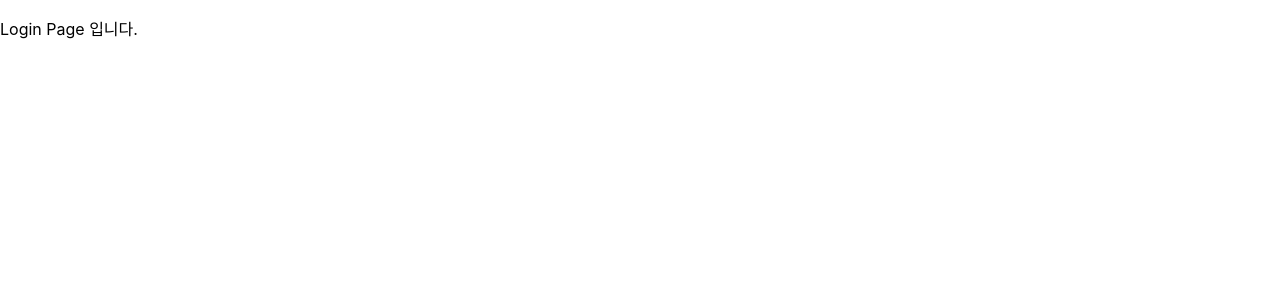
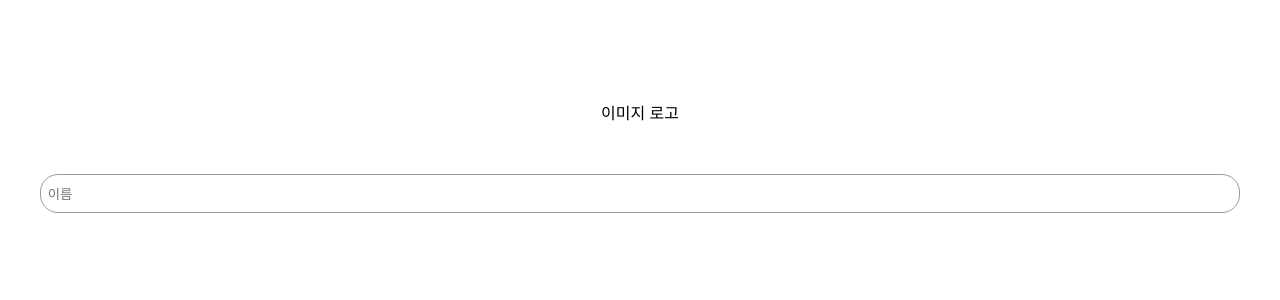
Before and after one commit to jks2024/kh-react-miniprj-230411, a React (Create React App) app: page / in a window 1280 px wide. Shown: the top 300 px of the page. Built offline with nearby package versions, Linux system fonts and the light colour scheme.

Commit message:
로그인 페이지 작성

```diff
--- a/package.json
+++ b/package.json
@@ -10,6 +10,7 @@
     "react-dom": "^18.2.0",
     "react-router-dom": "^6.10.0",
     "react-scripts": "5.0.1",
+    "styled-components": "^5.3.9",
     "web-vitals": "^2.1.0"
   },
   "scripts": {
--- a/src/signup/Login.js
+++ b/src/signup/Login.js
@@ -1,12 +1,106 @@
 import React, {useState } from 'react';
+import {Link, useNavigate} from "react-router-dom";
+import styled from 'styled-components';
+
+const Container = styled.div`
+  display: flex;
+  flex-wrap: wrap;
+  flex-direction: column;
+  justify-content: space-evenly;
+
+  .item1 {
+    margin-top: 100px;
+    margin-bottom: 40px;
+    display: flex;
+    justify-content: center;
+    align-items: center;
+  }
+
+  .item2 {
+    margin: 10px;
+    display: flex;
+    align-items: center;
+  }
+
+  .item3 {
+    margin-top: 10px;
+    margin-left: 40px;
+    margin-right: 40px;
+    display: flex;
+    justify-content: space-between;
+    align-items: center;
+    color: #999;
+    font-size: 14px;
+  }
+
+  .hint {
+        display: flex;
+        margin-top: -5px;
+        margin-bottom: 10px;
+        margin-right: 40px;
+        justify-content:right;
+        align-items:center;
+        font-size: 12px;
+        color: #999;
+    }
+    .input {
+        margin-left: 30px;
+        margin-right: 30px;
+        width: 100%; /* 원하는 너비 설정 */
+        height: auto; /* 높이값 초기화 */
+        line-height : normal; /* line-height 초기화 */
+        padding: .8em .5em; /* 원하는 여백 설정, 상하단 여백으로 높이를 조절 */
+        font-family: inherit; /* 폰트 상속 */
+        border: 1px solid #999;
+        border-radius: 18px; /* iSO 둥근모서리 제거 */
+        outline-style: none; /* 포커스시 발생하는 효과 제거를 원한다면 */
+        -webkit-appearance: none; /* 브라우저별 기본 스타일링 제거 */
+        -moz-appearance: none; appearance: none;
+    }
+`;
+
+
 
 const Login = () => {
+    const navigate = useNavigate();
 
-    return(
-        <>
-            <p>Login Page 입니다.</p>
-        </>
-    )
+    // 키보드 입력
+    const [inputId, setInputId] = useState("");
+    const [inoutPw, setInputPw] = useState("");
+
+    // 오류 메시지
+    const [idMessage, setIdMessage] = useState("");
+    const [pwMessage, setPwMessage] = useState("");
+
+    // 유효성 검사
+    const [isId, setIsId] = useState("");
+    const [isPw, setIsPw] = useState("");
+
+    // 5~ 20자리의 영문자, 숫자, 언더스코어(_)로 이루어진 문자열이 유효한 아이디 형식인지 검사하는 정규표현식
+    const onChangeId = (e) => {
+        const regexId = /^\w{5,20}$/;
+        setInputId(e.target.value);
+        if(!regexId.test(e.target.value)) {
+            setIdMessage("5자리 이상 20자리 미만으로 입력해 주세요.");
+            setIsId(false);
+        } else {
+            setIdMessage("오바른 형식 입니다.");
+            setIsId(true);
+        }
+
+
+    }
+
+
+    return (
+       <Container>
+            <div className="item1">이미지 로고</div>
+            <div className="item2">
+                <input className="input" placeholder="이름" value ={inputId} onChange={onChangeId}/>
+            </div>
+
+       </Container>
+    );
 
 };
 export default Login;
```
Also changed, not shown: 1 other file (tests, documents, lock files or other folders).
